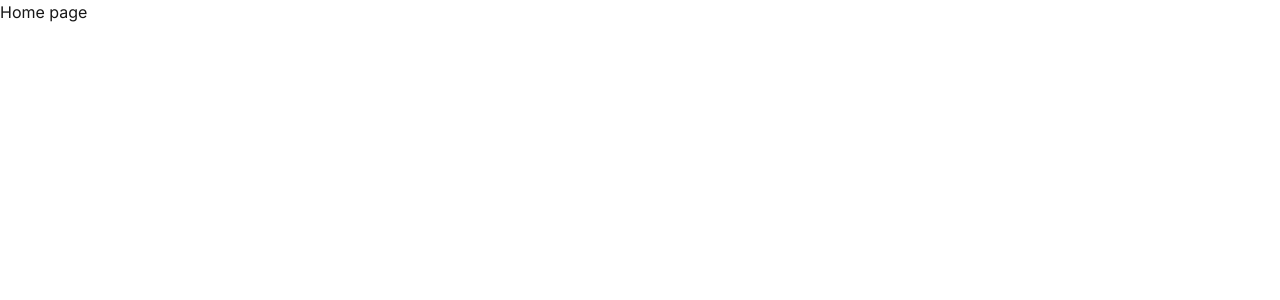
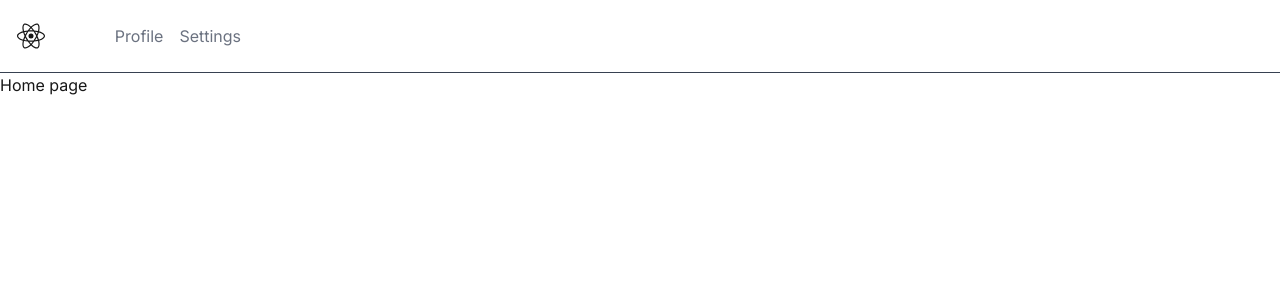
Before and after one commit to jonni595/next-course, a Next.js app: page / in a window 1280 px wide. Shown: the top 300 px of the page. Built offline with nearby package versions, Linux system fonts and the light colour scheme.

Commit message:
implement metadata

```diff
--- a/app/layout.tsx
+++ b/app/layout.tsx
@@ -1,10 +1,12 @@
 import type { Metadata } from "next";
-import { inter } from "./fonts";
+import { inter } from "@/app/fonts";
 import "./globals.css";
+import Navbar from "./ui/navbar/navbar";
 
 export const metadata: Metadata = {
-  title: "Create Next App",
+  title: "Home Page",
   description: "Generated by create next app",
+  keywords: "Next, React, Typescript",
 };
 
 export default function RootLayout({
@@ -14,7 +16,10 @@ export default function RootLayout({
 }>) {
   return (
     <html lang="en">
-      <body className={`${inter.className} antialiased`}>{children}</body>
+      <body className={`${inter.className} antialiased`}>
+        <Navbar />
+        {children}
+      </body>
     </html>
   );
 }
```
